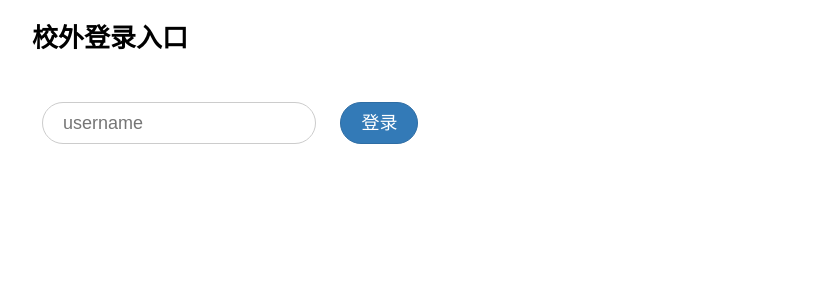
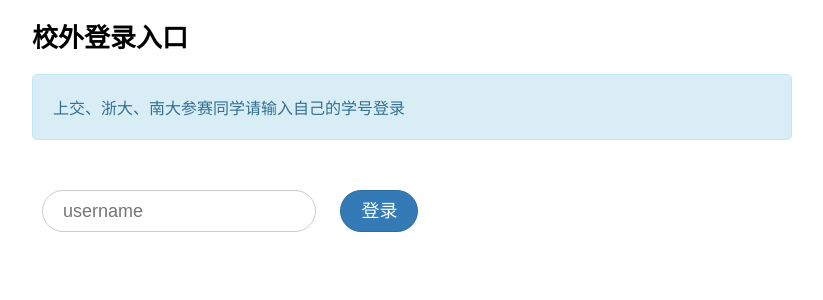
Before and after one commit to ustclug/hackergame2017, a Django app: page /reg in a window 1280 px wide. Shown: the part 60-360 px from the top of the page, without its empty margins (228-1051 px from the left). Run offline with Django 3.2, Linux system fonts and the light colour scheme.

Commit message:
Update reg.html

```diff
--- a/hackergame/templates/hackergame/reg.html
+++ b/hackergame/templates/hackergame/reg.html
@@ -2,6 +2,7 @@
 
 {% block body %}
     <h1>{{ title }}</h1>
+    <div class="msg-info">上交、浙大、南大参赛同学请输入自己的学号登录</div>
     <form action="{% url "reg" %}" method="post">
         {% csrf_token %}
         <input type="text" id="flag" name="username" placeholder="username" />
```
